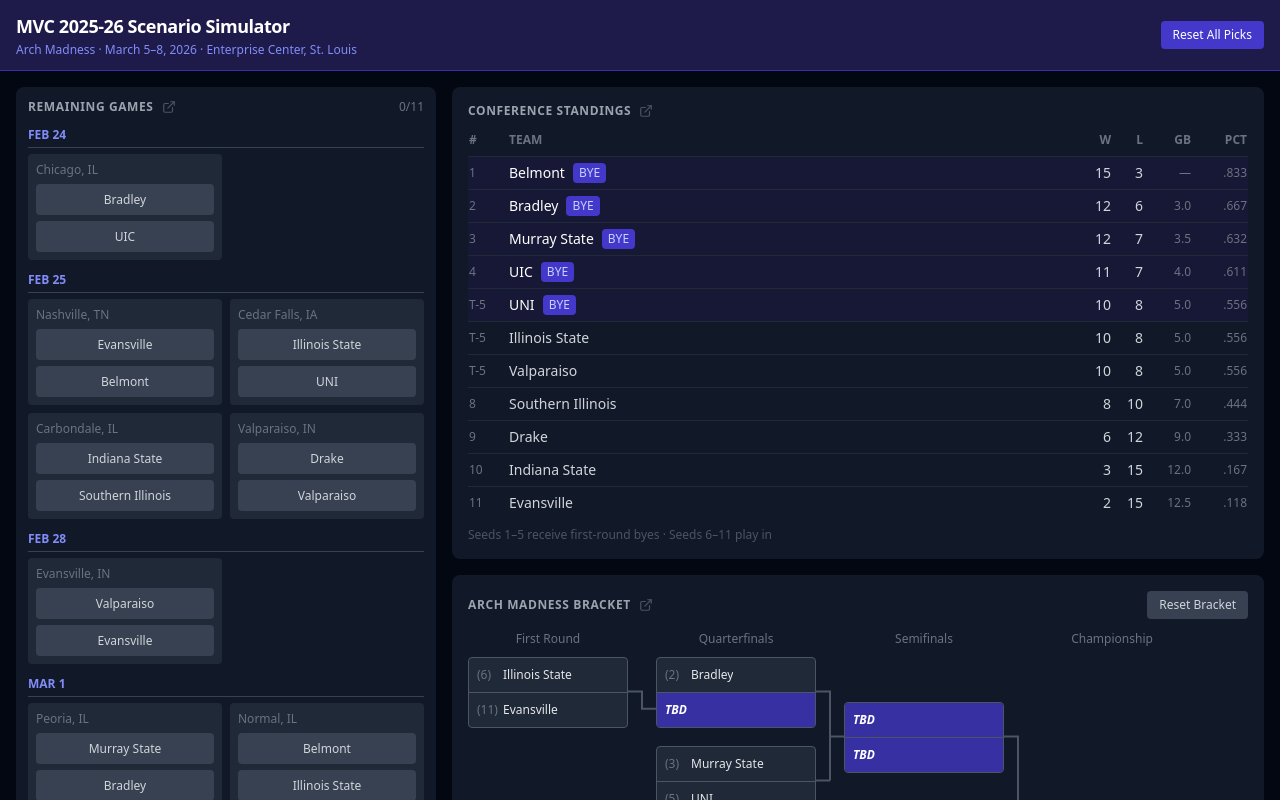
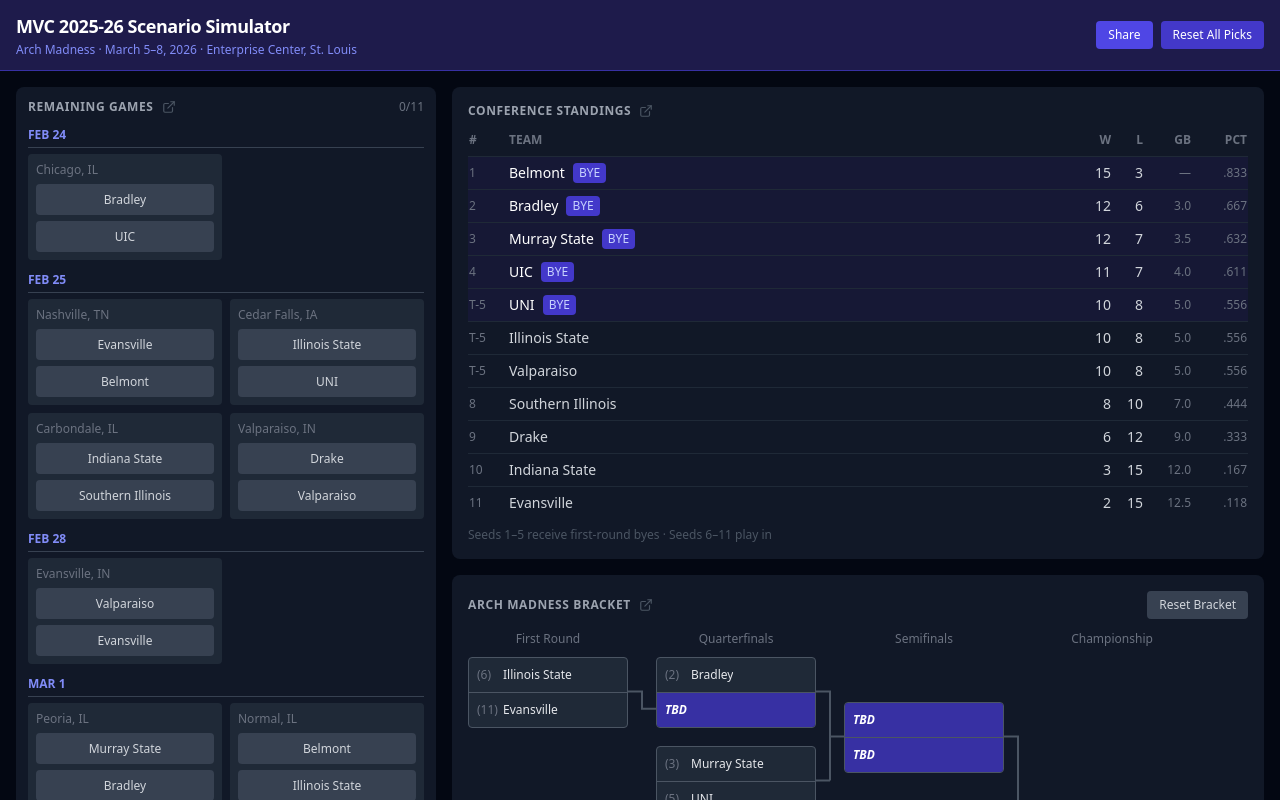
Before and after one commit to jbayert/2026-MVC-bracket, a React (Vite) app in the folder mvc-simulator/: page / in a window 1280 px wide. Shown: the top 800 px of the page. Built offline with nearby package versions, Linux system fonts and the light colour scheme.

Commit message:
Add share feature

```diff
--- a/mvc-simulator/src/App.jsx
+++ b/mvc-simulator/src/App.jsx
@@ -12,11 +12,25 @@
 
 const COMPLETED_GAMES = parseResults();
 
+function getUrlPicks() {
+  try {
+    const s = new URLSearchParams(window.location.search).get('s');
+    if (!s) return null;
+    return JSON.parse(atob(s));
+  } catch {
+    return null;
+  }
+}
+
 export default function App() {
   const [regularSeasonPicks, setRegularSeasonPicks] = useState(() => {
+    const url = getUrlPicks();
+    if (url) return url.s || {};
     try { return JSON.parse(localStorage.getItem('mvc-season-picks')) || {}; } catch { return {}; }
   });
   const [bracketPicks, setBracketPicks] = useState(() => {
+    const url = getUrlPicks();
+    if (url) return url.b || {};
     try { return JSON.parse(localStorage.getItem('mvc-bracket-picks')) || {}; } catch { return {}; }
   });
   const [toast, setToast] = useState(null);
@@ -43,6 +57,18 @@
   useEffect(() => {
     localStorage.setItem('mvc-bracket-picks', JSON.stringify(bracketPicks));
   }, [bracketPicks]);
+
+  // Keep URL in sync with picks so the address bar is always shareable
+  useEffect(() => {
+    const hasAnyPicks = Object.keys(regularSeasonPicks).length > 0 || Object.keys(bracketPicks).length > 0;
+    const url = new URL(window.location.href);
+    if (hasAnyPicks) {
+      url.searchParams.set('s', btoa(JSON.stringify({ s: regularSeasonPicks, b: bracketPicks })));
+    } else {
+      url.searchParams.delete('s');
+    }
+    window.history.replaceState(null, '', url);
+  }, [regularSeasonPicks, bracketPicks]);
 
   // Reset bracket whenever seedings change
   useEffect(() => {
@@ -84,9 +110,13 @@
     setBracketPicks({});
   }
 
+  function handleShare() {
+    navigator.clipboard.writeText(window.location.href).then(() => showToast('Link copied!'));
+  }
+
   return (
     <div className="min-h-screen bg-gray-950 text-gray-100">
-      <Header onResetAll={handleResetAll} />
+      <Header onResetAll={handleResetAll} onShare={handleShare} />
       <div className="flex flex-col lg:flex-row gap-4 p-3 lg:p-4">
         {/* Game Picker — full width on mobile, fixed sidebar on desktop */}
         <div className="w-full lg:w-[420px] lg:shrink-0">
--- a/mvc-simulator/src/components/Header.jsx
+++ b/mvc-simulator/src/components/Header.jsx
@@ -1,4 +1,4 @@
-export default function Header({ onResetAll }) {
+export default function Header({ onResetAll, onShare }) {
   return (
     <header className="bg-indigo-950 border-b border-indigo-800 px-4 py-3">
       <div className="flex items-center justify-between">
@@ -10,6 +10,13 @@
             Arch Madness · March 5–8, 2026 · Enterprise Center, St. Louis
           </p>
         </div>
+        <div className="flex gap-2">
+          <button
+            onClick={onShare}
+            className="px-3 py-1.5 bg-indigo-600 hover:bg-indigo-500 text-white text-xs font-medium rounded transition-colors"
+          >
+            Share
+          </button>
           <button
             onClick={onResetAll}
             className="px-3 py-1.5 bg-indigo-700 hover:bg-indigo-600 text-white text-xs font-medium rounded transition-colors"
@@ -17,6 +24,7 @@
             Reset All Picks
           </button>
         </div>
+      </div>
     </header>
   );
 }
```
Lines whose indentation alone changed are shown as unchanged.
